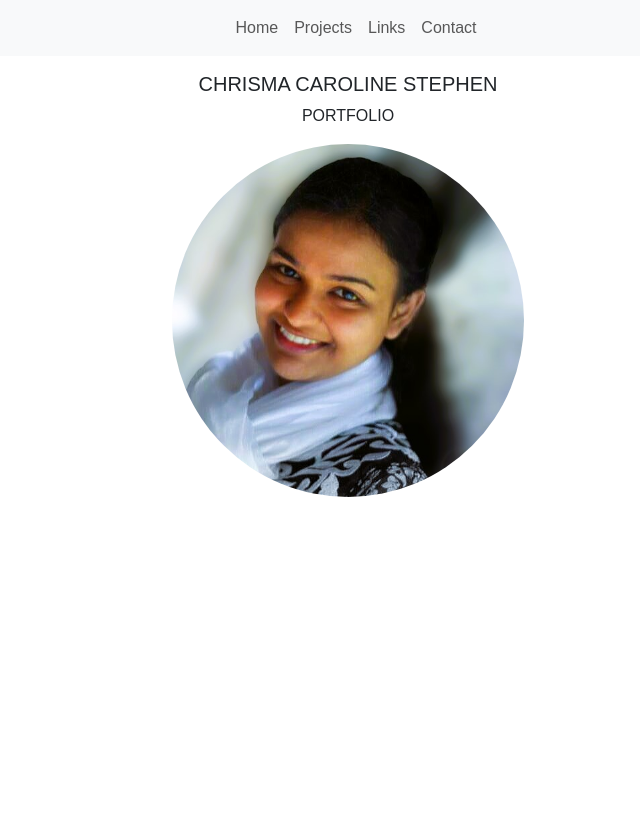
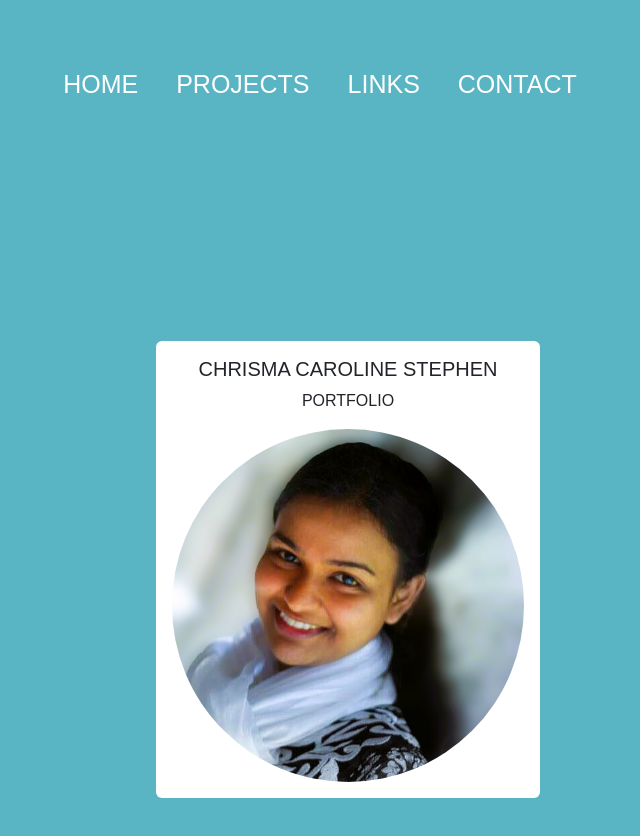
Before and after one commit to chrisma89/Chrisma-Caroline-Stephen, a React (Vite) app in the folder React/: page / in a window 1280 px wide. Shown: the top 836 px of the page, without its empty margins (292-932 px from the left). Before the commit the page ends 800 px from the top, so only its background shows below. Built offline with nearby package versions, Linux system fonts and the light colour scheme.

Commit message:
navbar styling done

```diff
--- a/React/src/Pages/HomeCard/index.jsx
+++ b/React/src/Pages/HomeCard/index.jsx
@@ -17,7 +17,7 @@ function HomeCard() {
     //     />
     //   </Card>
     // </Container>
-    <div className="container-fluid">
+    <div className="container-fluid homecard">
     <Card className="mx-auto justify-content-center"style={{ width: '24rem' }}>
 
       <Card.Body>
--- a/React/src/Pages/HomeCard/style.css
+++ b/React/src/Pages/HomeCard/style.css
@@ -2,12 +2,11 @@
   padding: 50;
   border: transparent !important;
 }
-.homecard{
-  background-color: black;
-  height: auto;
-  width: auto;
+.homecard {
+  height: 100vh; /* 100% of the viewport height */
+  width: 100vw; /* 100% of the viewport width */
+  display: flex;
+  justify-content: center; /* Center horizontally */
+  align-items: center; /* Center vertically */
+  background-color: #59B4C3;
 }
-.image {
- width : 100px;
- height: 100px;
-}
--- a/React/src/components/navbar/index.jsx
+++ b/React/src/components/navbar/index.jsx
@@ -5,16 +5,16 @@ import './style.css';
 
 function NavBar() {
   return (
-    <Navbar expand="lg" className="bg-body-tertiary ">
-      <Container className='container-fluid justify-content-center'>
+    <Navbar expand="lg" className="container-fluid navbarmain">
+      <Container className='justify-content-center'>
       <Navbar.Brand href="#home"></Navbar.Brand>
         <Navbar.Toggle aria-controls="basic-navbar-nav" />
         <Navbar.Collapse id="basic-navbar-nav">
-          <Nav className="mx-auto">
-          <Nav.Link href="/">Home</Nav.Link>
-            <Nav.Link href="/projects">Projects</Nav.Link>
-            <Nav.Link href="/links">Links</Nav.Link>
-            <Nav.Link href="/contact">Contact</Nav.Link>
+          <Nav className="">
+          <Nav.Link style={{color:"white", paddingRight :"30px"}} href="/">HOME</Nav.Link>
+            <Nav.Link style={{color:"white", paddingRight :"30px"}} href="/projects">PROJECTS</Nav.Link>
+            <Nav.Link style={{color:"white", paddingRight :"30px"}} href="/links">LINKS</Nav.Link>
+            <Nav.Link style={{color:"white", paddingRight :"30px"}} href="/contact">CONTACT</Nav.Link>
 
           </Nav>
           </Navbar.Collapse>
--- a/React/src/components/navbar/style.css
+++ b/React/src/components/navbar/style.css
@@ -1,5 +1,22 @@
 /* style.css */
 .navbar-nav {
+  padding: 50px;
   justify-content: center;
   flex-grow: 1;
+  width: vw;
+  background-color: #59B4C3;
+  color: #211C6A;
+  font-size: 25px;
+  /* display: flex; */
 }
+
+.navbarmain {
+  width: vw;
+  background-color: #59B4C3;
+  color: #211C6A;
+}
+
+.nav-link {
+  padding: 1000px;
+  font-size: 400px;
+}
```
